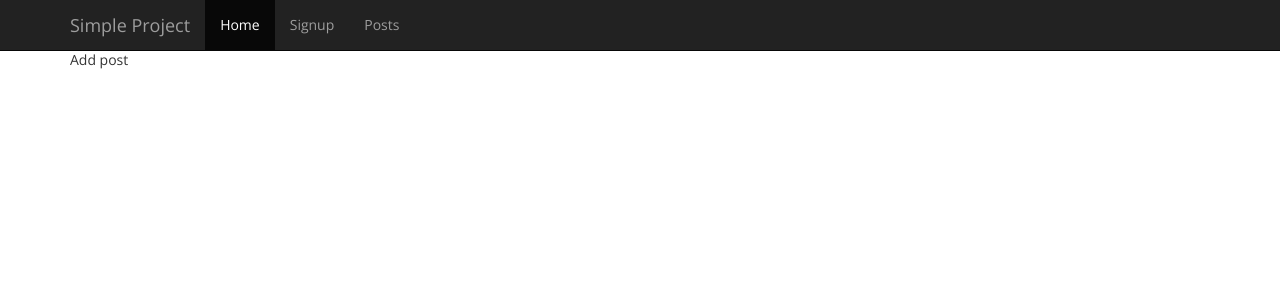
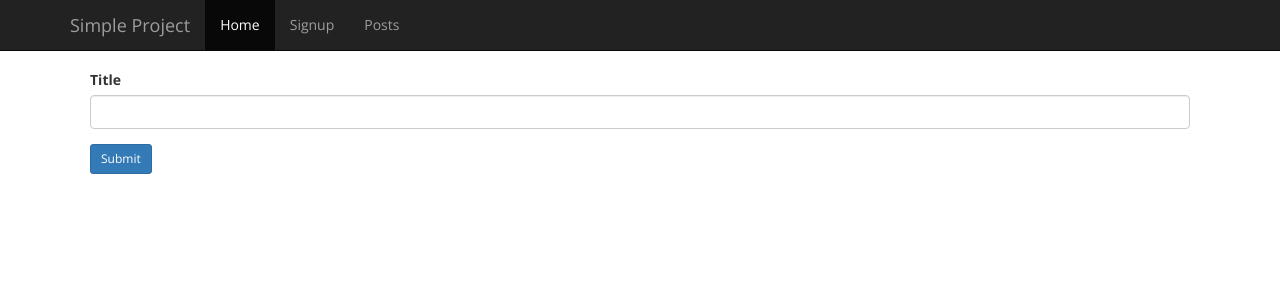
Before and after one commit to marleysidapple/react-redux, a React (Create React App) app: page /post/new in a window 1280 px wide. Shown: the top 300 px of the page. Built offline with nearby package versions, Linux system fonts and the light colour scheme.

Commit message:
added submit prop

```diff
--- a/package.json
+++ b/package.json
@@ -15,6 +15,7 @@
     "react-router": "^4.0.0",
     "react-router-dom": "^4.0.0",
     "redux": "^3.6.0",
+    "redux-form": "^6.6.3",
     "redux-promise": "^0.5.3",
     "redux-thunk": "^2.2.0"
   },
--- a/src/actions/index.js
+++ b/src/actions/index.js
@@ -7,15 +7,23 @@
 import axios from 'axios';
 
 export const FETCH_POSTS = 'FETCH_POSTS';
+export const CREATE_POST = 'CREATE_POST';
 const ROOT_URL = 'http://localhost:8000/api/v1';
 
 export function fetchPosts(){
-
 	const request  = axios.get(`${ROOT_URL}/posts`);
-
 	return {
 		type: FETCH_POSTS,
 		payload: request
 	};
 
 }
+
+
+export function createPost(props){
+	const request = axios.post(`${ROOT_URL}/post/store`, props);
+	return {
+		type: CREATE_POST,
+		payload: request
+	}
+}
--- a/src/components/modules/Post.js
+++ b/src/components/modules/Post.js
@@ -2,7 +2,7 @@ import React, { Component } from 'react';
 import { connect } from 'react-redux';
 //import { bindActionCreators } from 'redux';
 import { fetchPosts } from './../../actions/index';
-import {NavLink, Redirect, Link, Switch,} from 'react-router-dom';
+import {Link} from 'react-router-dom';
 
 class Post extends Component {
 
@@ -13,7 +13,7 @@ class Post extends Component {
 
 	render(){
 		return(
-			<p>This is post list <Link to='/post/new'>Add New Post</Link></p>
+			<p>This is post list <Link to='/post/new' className='btn btn-primary btn-sm'>Add New Post</Link></p>
 		);
 	}
 }
--- a/src/components/modules/add_post.js
+++ b/src/components/modules/add_post.js
@@ -1,15 +1,44 @@
 import React, { Component } from 'react';
+import { reduxForm, Field } from 'redux-form';
+import './css/post.css';
+import { createPost } from './../../actions/index';
+import { connect } from 'react-redux';
 
 
 class AddPost extends Component {
 
+
 	render(){
+		  const { handleSubmit } = this.props;
 		return (
-				<div>
-					Add post
+				<div className="post-wrap">
+					<form onSubmit={handleSubmit}>
+						<div className="form-group">
+							<label>Title</label>
+							<Field className="form-control" component="input" type="text" name="title"  />
+						</div>
+						<button className="btn btn-primary btn-sm">Submit</button>
+					</form>
 				</div>
 			);
 	}
 }
 
-export default AddPost;
+
+
+//connect: first argument is mapStatetoProps. second is mapDispatchToProps
+//reduxForm: first - formConfig, second - mapStateToProps, third - mapDispatchToProps
+
+
+
+export default reduxForm({
+	form: 'AddNewPost',  //donot need to match with the class name
+	//fields: ['title', 'author', 'keyword', 'description']
+	//fields: ['title']
+	onSubmit: (post) => createPost(post)
+})(AddPost);
+
+
+
+
+//export default connect(null, {createPost})(reduxForm(formData)(AddPost));
--- /dev/null
+++ b/src/components/modules/css/post.css
@@ -0,0 +1,3 @@
+.post-wrap{
+	margin: 20px;
+}
--- a/src/reducers/index.js
+++ b/src/reducers/index.js
@@ -1,10 +1,12 @@
 import { combineReducers } from 'redux';
 import SignupReducer from './reducer_signup';
 import PostReducer from './reducer_post';
+import { reducer as formReducer } from 'redux-form'
 
 const rootReducer = combineReducers({
 	signup: SignupReducer,
-	posts: PostReducer
+	posts: PostReducer,
+	form: formReducer     // <---- Mounted at 'form'
 });
 
 export default rootReducer;
```
